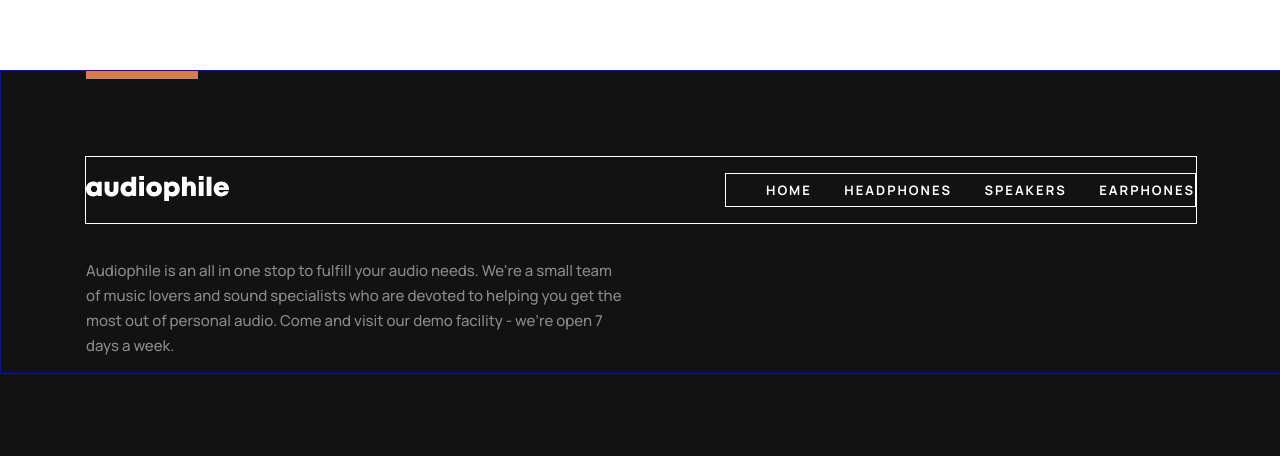
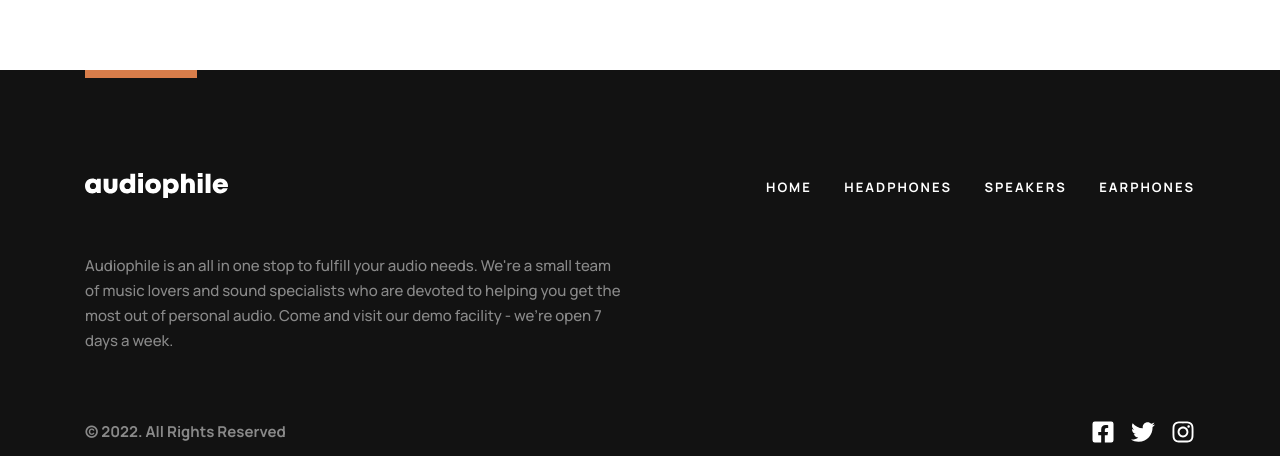
Before and after one commit to Oyinbayode/audiophile, a React (Create React App) app: page / in a window 1280 px wide. Shown: the part 3080-3536 px from the top of the page. Before the commit the page ends 3454 px from the top, so only its background shows below. Built offline with nearby package versions, Linux system fonts and the light colour scheme.

Commit message:
feat: footer section completed

```diff
--- a/src/components/Footer/Footer.js
+++ b/src/components/Footer/Footer.js
@@ -1,11 +1,11 @@
 import styled from "styled-components/macro";
+import { FaTwitter, FaFacebookSquare, FaInstagram } from "react-icons/fa";
 
 export const FooterContainer = styled.div`
   display: flex;
   width: 100%;
   flex-direction: column;
   align-items: center;
-  border: 1px solid blue;
   align-self: center;
 `;
 
@@ -29,8 +29,6 @@ export const HR = styled.hr`
   background: #d87d4a;
   border: 4px solid #d87d4a;
   width: 104px;
-  /* position: relative; */
-  /* left: 0; */
   margin: 0;
   align-self: flex-start;
 `;
@@ -47,12 +45,15 @@ export const FooterText = styled.p`
 
   @media screen and (max-width: 1090px) {
     max-width: 689px;
+    align-self: auto;
   }
 
   @media screen and (max-width: 600px) {
     max-width: 85vw;
     margin-bottom: 20px;
     justify-content: center;
+    align-self: center;
+    text-align: center;
   }
 `;
 
@@ -64,3 +65,76 @@ export const Frame = styled.div`
   justify-content: center;
   max-width: 1110px;
 `;
+
+export const FooterCopyAndLink = styled.div`
+  display: flex;
+  width: 100%;
+  justify-content: space-between;
+  align-items: center;
+  margin-top: 36px;
+
+  @media screen and (max-width: 1090px) {
+    max-width: 689px;
+    align-self: auto;
+  }
+
+  @media screen and (max-width: 600px) {
+    max-width: 85vw;
+    margin-bottom: 20px;
+    margin-top: 28px;
+    justify-content: center;
+    flex-direction: column;
+    align-self: center;
+    text-align: center;
+  }
+`;
+
+export const CopyRight = styled.p`
+  color: white;
+  font-weight: 700;
+  opacity: 0.5;
+  font-size: 15px;
+  line-height: 25px;
+
+  @media screen and (max-width: 600px) {
+    margin-bottom: 48px;
+  }
+`;
+
+export const SocialsLink = styled.div`
+  display: flex;
+  max-width: 104px;
+  width: 100%;
+
+  justify-content: space-between;
+`;
+
+export const Facebook = styled(FaFacebookSquare)`
+  color: white;
+  font-size: 24px;
+  transition: color ease-in-out 0.3s;
+  &:hover {
+    color: #d87d4a;
+    cursor: pointer;
+  }
+`;
+
+export const Twitter = styled(FaTwitter)`
+  color: white;
+  font-size: 24px;
+  transition: color ease-in-out 0.3s;
+  &:hover {
+    color: #d87d4a;
+    cursor: pointer;
+  }
+`;
+
+export const Instagram = styled(FaInstagram)`
+  color: white;
+  font-size: 24px;
+  transition: color ease-in-out 0.3s;
+  &:hover {
+    color: #d87d4a;
+    cursor: pointer;
+  }
+`;
--- a/src/components/Footer/components/FooterNavigation/FooterNavigation.js
+++ b/src/components/Footer/components/FooterNavigation/FooterNavigation.js
@@ -10,8 +10,6 @@ export const FooterNav = styled.div`
   margin-top: 77px;
   margin-left: 11.46vw;
   margin-right: 11.46vw;
-
-  border: 1px solid white;
 
   @media screen and (max-width: 1090px) {
     flex-direction: column;
@@ -42,7 +40,6 @@ export const FooterNavItems = styled.ul`
   justify-content: space-between;
   max-width: 429px;
   width: 100%;
-  border: 1px solid white;
 
   @media screen and (max-width: 1090px) {
     margin: 0;
--- a/src/components/Footer/index.jsx
+++ b/src/components/Footer/index.jsx
@@ -1,8 +1,24 @@
 import React from "react";
 import FooterNavigation from "./components/FooterNavigation";
-import { FooterContainer, HR, Div, FooterText, Frame } from "./Footer";
+import {
+  FooterContainer,
+  HR,
+  Div,
+  FooterText,
+  Frame,
+  FooterCopyAndLink,
+  CopyRight,
+  SocialsLink,
+  Facebook,
+  Twitter,
+  Instagram,
+} from "./Footer";
 
 const Footer = () => {
+  const Today = new Date();
+
+  const Year = Today.getFullYear();
+
   return (
     <FooterContainer>
       <Frame>
@@ -16,6 +32,14 @@ const Footer = () => {
           helping you get the most out of personal audio. Come and visit our
           demo facility - we’re open 7 days a week.
         </FooterText>
+        <FooterCopyAndLink>
+          <CopyRight> &copy; {Year}. All Rights Reserved</CopyRight>
+          <SocialsLink>
+            <Facebook />
+            <Twitter />
+            <Instagram />
+          </SocialsLink>
+        </FooterCopyAndLink>
       </Frame>
     </FooterContainer>
   );
```
